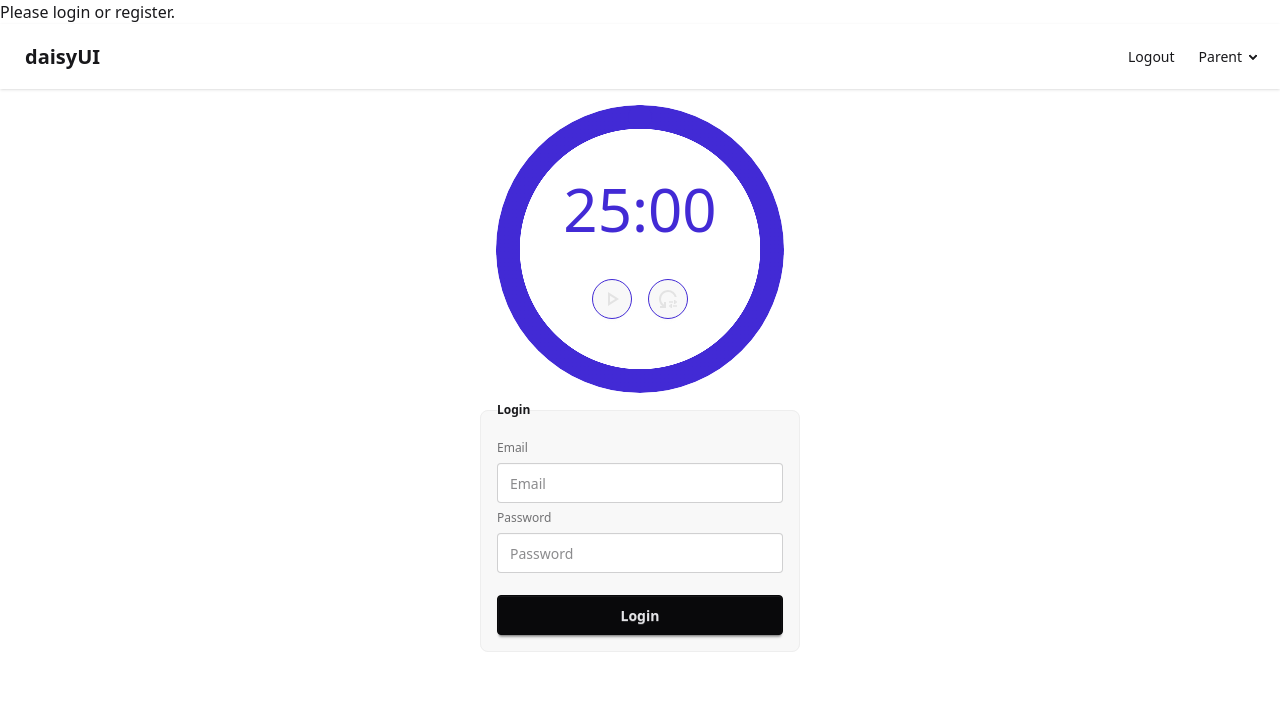
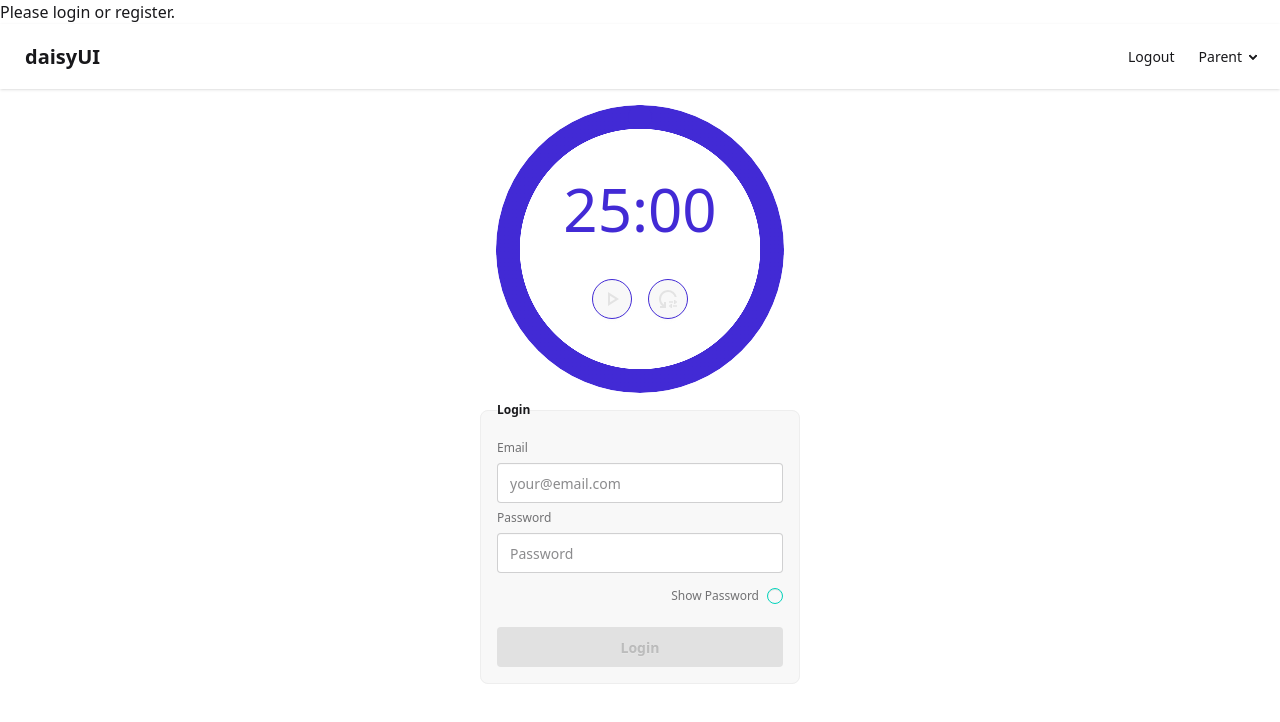
Before and after one commit to kingwell47/cs50-final-project, a React (Vite) app: page /login in a window 1280 px wide. Shown: the top 722 px of the page. Built offline with nearby package versions, Linux system fonts and the light colour scheme; no server answers.

Commit message:
updated login page

```diff
--- a/src/pages/Login.jsx
+++ b/src/pages/Login.jsx
@@ -1,37 +1,61 @@
 import React, { useState } from "react";
 import useAuthStore from "../store/authStore";
 const Login = () => {
-  const [email, setEmail] = useState("");
-  const [password, setPassword] = useState("");
+  const [showPassword, setShowPassword] = useState(false);
+  const [formData, setFormData] = useState({
+    email: "",
+    password: "",
+  });
 
   const { login, loading } = useAuthStore();
 
-  const signInUser = () => {
-    login(email, password);
+  const loginUser = () => {
+    if (formData.email && formData.password) {
+      login(formData.email, formData.password);
+    }
   };
 
   return (
-    <fieldset className='fieldset bg-base-200 border-base-300 rounded-box w-xs border p-4'>
-      <legend className='fieldset-legend'>Login</legend>
+    <fieldset className="fieldset bg-base-200 border-base-300 rounded-box w-xs border p-4">
+      <legend className="fieldset-legend">Login</legend>
 
-      <label className='label'>Email</label>
+      <label className="label">Email</label>
       <input
-        type='email'
-        className='input'
-        placeholder='Email'
-        onChange={(e) => setEmail(e.target.value)}
+        type="email"
+        className="input validate"
+        placeholder="your@email.com"
+        required
+        onChange={(e) => setFormData({ ...formData, email: e.target.value })}
       />
 
-      <label className='label'>Password</label>
+      <label className="label">Password</label>
       <input
-        type='password'
-        className='input'
-        placeholder='Password'
-        onChange={(e) => setPassword(e.target.value)}
+        type={showPassword ? "text" : "password"}
+        className="input validate"
+        placeholder="Password"
+        required
+        onChange={(e) => setFormData({ ...formData, password: e.target.value })}
       />
 
-      <button className='btn btn-neutral mt-4' onClick={signInUser}>
-        Login
+      <div className="flex gap-2 items-center mt-2 justify-end">
+        <label htmlFor="showPassword" className="label">
+          Show Password
+        </label>
+        <input
+          className="checkbox checkbox-accent rounded-full size-4"
+          type="checkbox"
+          name="showPassword"
+          id="showPassword"
+          onChange={(e) => setShowPassword(e.target.checked)}
+        />
+      </div>
+
+      <button
+        className="btn btn-neutral mt-4"
+        onClick={loginUser}
+        disabled={!(formData.email && formData.password)}
+      >
+        {loading ? "Logging in..." : "Login"}
       </button>
     </fieldset>
   );
--- a/src/pages/Registration.jsx
+++ b/src/pages/Registration.jsx
@@ -28,7 +28,6 @@ const Registration = () => {
       return setError("Passwords do not match");
     return true;
   };
-  // Confirm Password Check
 
   // Create user
   const handleSubmit = (e) => {
@@ -40,13 +39,12 @@ const Registration = () => {
       register(formData.displayName, formData.email, formData.password);
     }
   };
-  // Get userId
-
-  // Add user to userDB
 
   return (
-    <form onSubmit={handleSubmit}>
-      <fieldset className="fieldset bg-base-200 border-base-300 rounded-box w-xs border p-4">
+    <fieldset
+      onSubmit={handleSubmit}
+      className="fieldset bg-base-200 border-base-300 rounded-box w-xs border p-4"
+    >
       <legend className="fieldset-legend">Register</legend>
       <label className="label">Display Name</label>
       <input
@@ -79,9 +77,7 @@ const Registration = () => {
         className="input validator"
         placeholder="Password"
         required
-          onChange={(e) =>
-            setFormData({ ...formData, password: e.target.value })
-          }
+        onChange={(e) => setFormData({ ...formData, password: e.target.value })}
       />
 
       <label className="label">Confirm Password</label>
@@ -94,12 +90,12 @@ const Registration = () => {
           setFormData({ ...formData, confirmPassword: e.target.value })
         }
       />
-        <div className="flex gap-1 items-center mt-2 justify-end">
+      <div className="flex gap-2 items-center mt-2 justify-end">
         <label htmlFor="showPassword" className="label">
           Show Passwords
         </label>
         <input
-            className="checkbox checkbox-accent rounded-full"
+          className="checkbox checkbox-accent rounded-full size-4"
           type="checkbox"
           name="showPassword"
           id="showPassword"
@@ -111,7 +107,6 @@ const Registration = () => {
         {loading ? "Creating Account..." : "Create Account"}
       </button>
     </fieldset>
-    </form>
   );
 };
 
```
Lines whose indentation alone changed are shown as unchanged.
